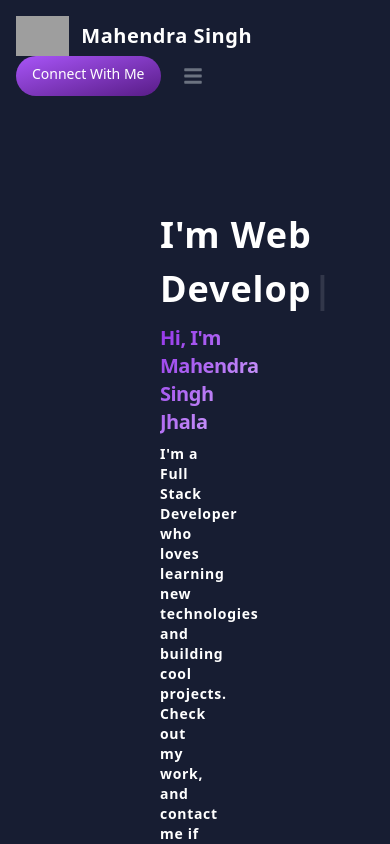
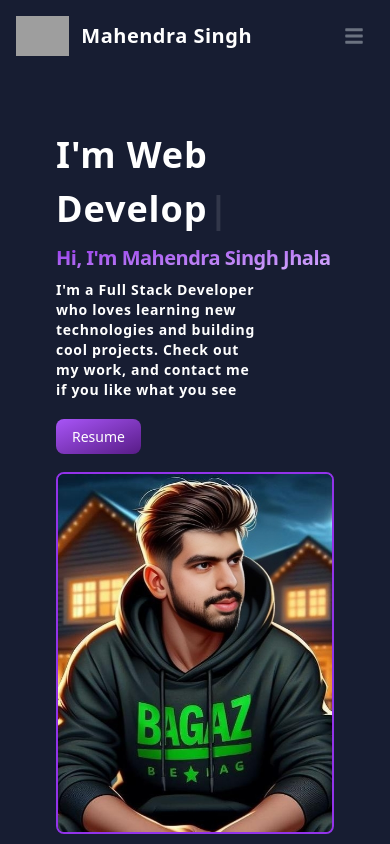
Before and after one commit to mahendra-singh-jhala/Portfolio-frontend, a React (Create React App) app: page / in a window 390 px wide. Shown: the top 844 px of the page. Built offline with nearby package versions, Linux system fonts and the light colour scheme; grey boxes are pictures that could not be loaded.

Commit message:
first commit

```diff
--- a/src/component/Navbar/Navbar.js
+++ b/src/component/Navbar/Navbar.js
@@ -11,7 +11,7 @@ const Navbar = () => {
     };
 
     return (
-        <nav className="w-full">
+        <nav>
             <div className="max-w-screen-xl flex flex-wrap items-center justify-between mx-auto p-4">
                 <Link to="/" className="flex items-center space-x-3">
                     <img src="https://avatar.iran.liara.run/public/boy" className="h-10" alt="UserPic" />
@@ -24,7 +24,7 @@ const Navbar = () => {
                         smooth={true}
                         offset={50}
                         duration={500}
-                        className="bg-gradient-to-br from-purple-500 to-purple-900 hover:bg-gradient-to-bl font-medium rounded-full text-sm px-4 py-2 cursor-pointer"
+                        className="hidden md:block bg-gradient-to-br from-purple-500 to-purple-900 hover:bg-gradient-to-bl font-medium rounded-full text-sm px-4 py-2 cursor-pointer"
                     >
                         Connect With Me
                     </Link>
--- a/src/index.css
+++ b/src/index.css
@@ -1,13 +1,6 @@
 @tailwind base;
 @tailwind components;
 @tailwind utilities;
-
-body {
-    width: 100%;
-    height: 100%;
-    background: #171d32;
-    color: white;
-}
 
 
 .custom-scrollbar::-webkit-scrollbar {
--- a/src/pages/Home/Home.js
+++ b/src/pages/Home/Home.js
@@ -12,14 +12,14 @@ import { Link } from "react-router-dom"
 
 const Home = () => {
 	return (
-		<div>
+		<div className="bg-[#171d32] text-white overflow-x-hidden">
 			<header>
 				<Navbar />
 			</header>
 
-			<main className="mx-20" id="home">
+			<main className="mx-4 md:mx-20">
 				{/* Home Page */}
-				<div className="mt-4 w-full flex flex-wrap justify-between items-start p-20" id="home">
+				<div className="mt-4 w-full flex flex-wrap justify-between items-start p-10 md:p-20">
 					<motion.div
 						whileInView={{ opacity: 1, x: 0 }}
 						initial={{ opacity: 0, x: -100 }}
```
